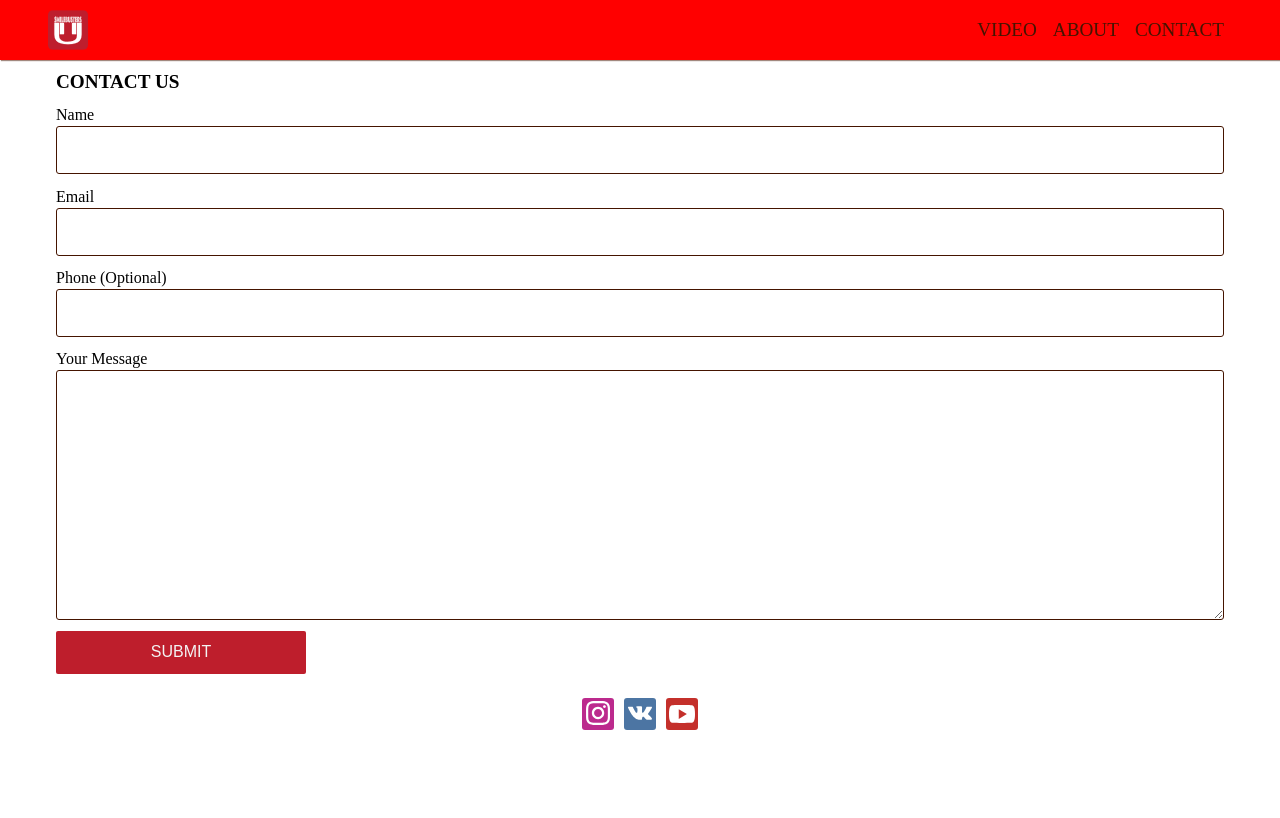
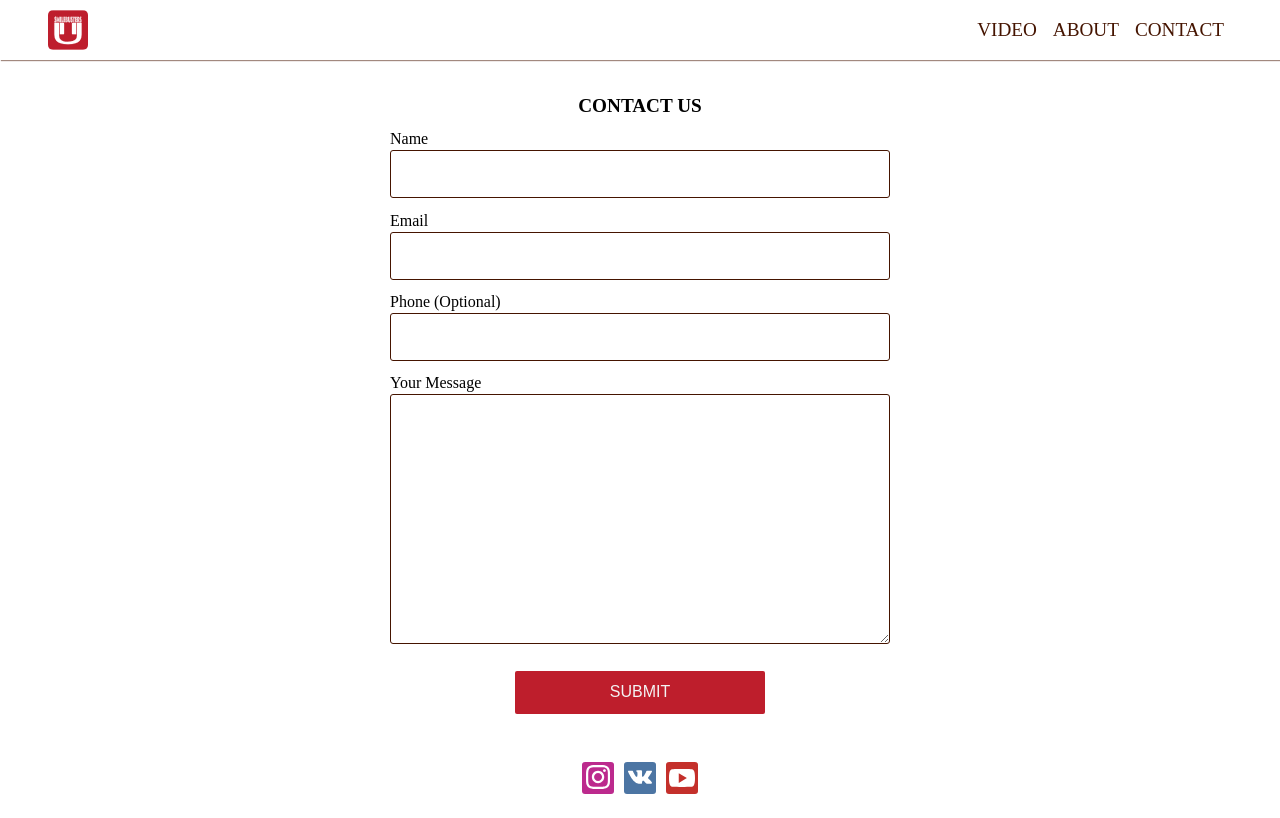
Before and after one commit to eelok/smilebusters, a React (Create React App) app: page /contact in a window 1280 px wide. Built offline with nearby package versions, Linux system fonts and the light colour scheme.

Commit message:
change contact us for bigger screen

```diff
--- a/src/components/header/header.scss
+++ b/src/components/header/header.scss
@@ -1,6 +1,6 @@
 .header-wrapper {
   width: 100%;
-  background-color: red;
+  //background-color: red;
   box-shadow: 1px 1px 1px var(--secondary-color-brown-rgba);
   //background-color: var(--color-white);
 }
--- a/src/pages/contact/contac-page-style.scss
+++ b/src/pages/contact/contac-page-style.scss
@@ -1,5 +1,9 @@
 .contact-container {
   margin: 0 1rem;
+
+  @media(min-width: 769px) {
+    margin: 1.5rem;
+  }
 }
 
 .group {
@@ -45,6 +49,21 @@
   }
 
   &__submit {
-    align-self: stretch;
+    align-self: center;
+
+    @media(min-width: 769px) {
+      margin-top: 1rem;
+    }
   }
 }
+
+.group-control{
+  max-width: 500px;
+  margin: 0 auto;
+}
+
+@media(min-width: 769px) {
+    .header-center{
+      text-align: center;
+    }
+}
--- a/src/pages/contact/contact-page-component.jsx
+++ b/src/pages/contact/contact-page-component.jsx
@@ -1,6 +1,6 @@
 import React from "react";
 import './contac-page-style.scss';
-import { useHistory } from 'react-router-dom';
+import {useHistory} from 'react-router-dom';
 import {db} from '../../firebase';
 
 const ContactPage = () => {
@@ -8,7 +8,7 @@ const ContactPage = () => {
     const history = useHistory();
 
 //почему тут нужно  const
-   const handleSubmit = (event) => {
+    const handleSubmit = (event) => {
         event.preventDefault();
         let formData = new FormData(event.target);
         let data = Object.fromEntries(formData);
@@ -24,8 +24,8 @@ const ContactPage = () => {
     return (
         <div className='responsive-container'>
             <section className='contact-container'>
-                <h3 className='secondary-header'>Contact Us</h3>
-                <form onSubmit={handleSubmit} className='message-send-successful'>
+                <form onSubmit={handleSubmit} className="group-control">
+                    <h3 className='secondary-header header-center'>Contact Us</h3>
                     <div className='group'>
                         <label className='group__name' htmlFor='name'>Name</label>
                         <input className='group__input'
--- a/src/pages/homepage-component.jsx
+++ b/src/pages/homepage-component.jsx
@@ -11,7 +11,7 @@ const HomePage = () => {
                 <h1>Smile<span className="deco-one">busters</span></h1>
                 <p>Lorem ipsum dolor sit amet, consectetur adipisicing elit. Delectus, expedita.</p>
                 <p>jazz - <span className="deco-one">funk</span> - fusion band</p>
-                <button className='btn btn-home margin-top'>News</button>
+                <button className='btn margin-top'>News</button>
             </div>
         </section>
     )
--- a/src/pages/homepage.scss
+++ b/src/pages/homepage.scss
@@ -83,7 +83,7 @@
   }
 }
 
-.btn-home {
+.margin-top {
   margin-top: 2rem;
 
   @media (min-width: 1201px) {
--- a/src/pages/thank-you-page/thank-you-page-style.scss
+++ b/src/pages/thank-you-page/thank-you-page-style.scss
@@ -9,8 +9,12 @@
     height: 200px;
     width: 300px;
     margin: 1rem;
-    background-color: #4c75a3;
     border-radius: 5px;
+
+    @media(min-width: 769px) {
+      height: 360px;
+      width: 580px;
+    }
   }
 
   &__header{
```
Also changed, not shown: src/assets/thank-you.svg.
